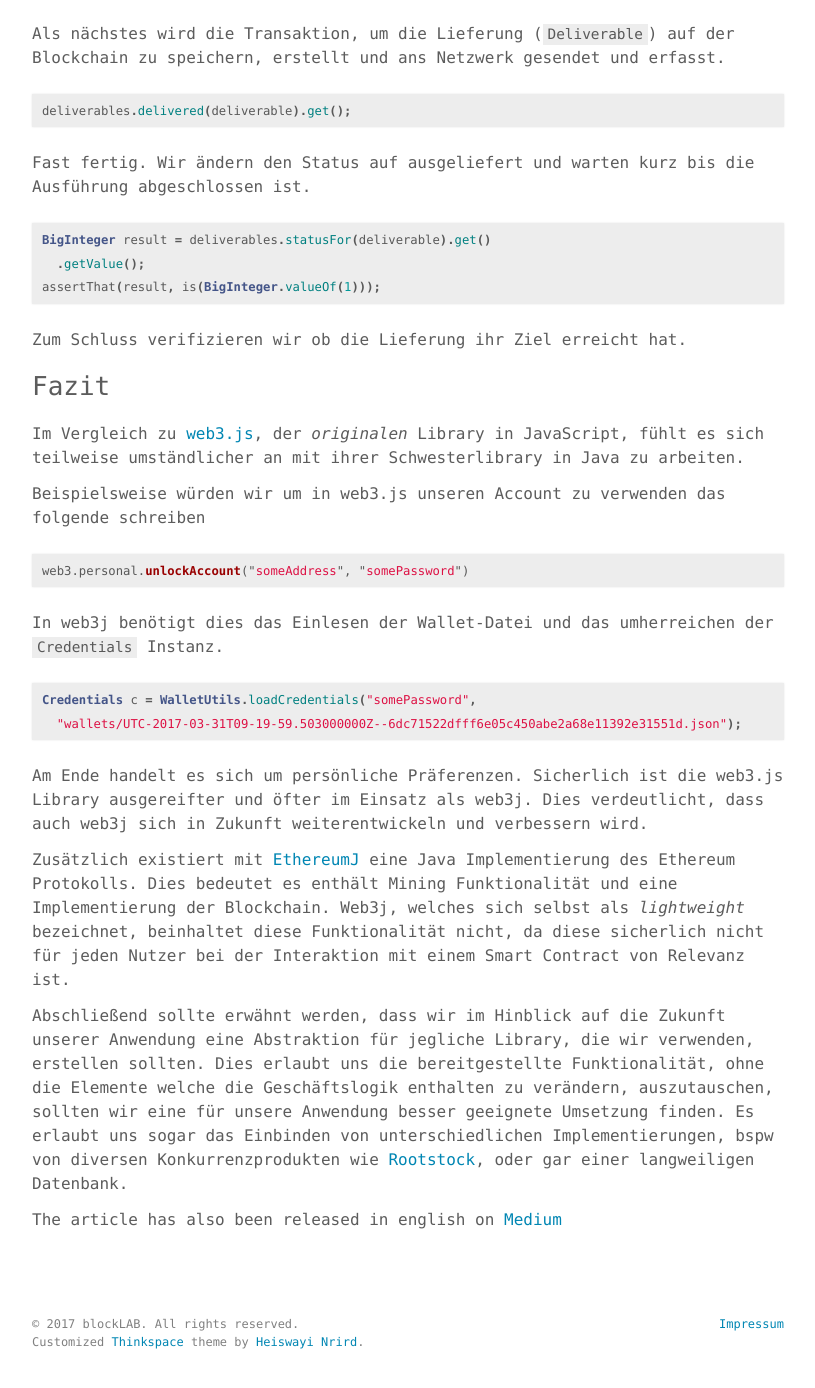
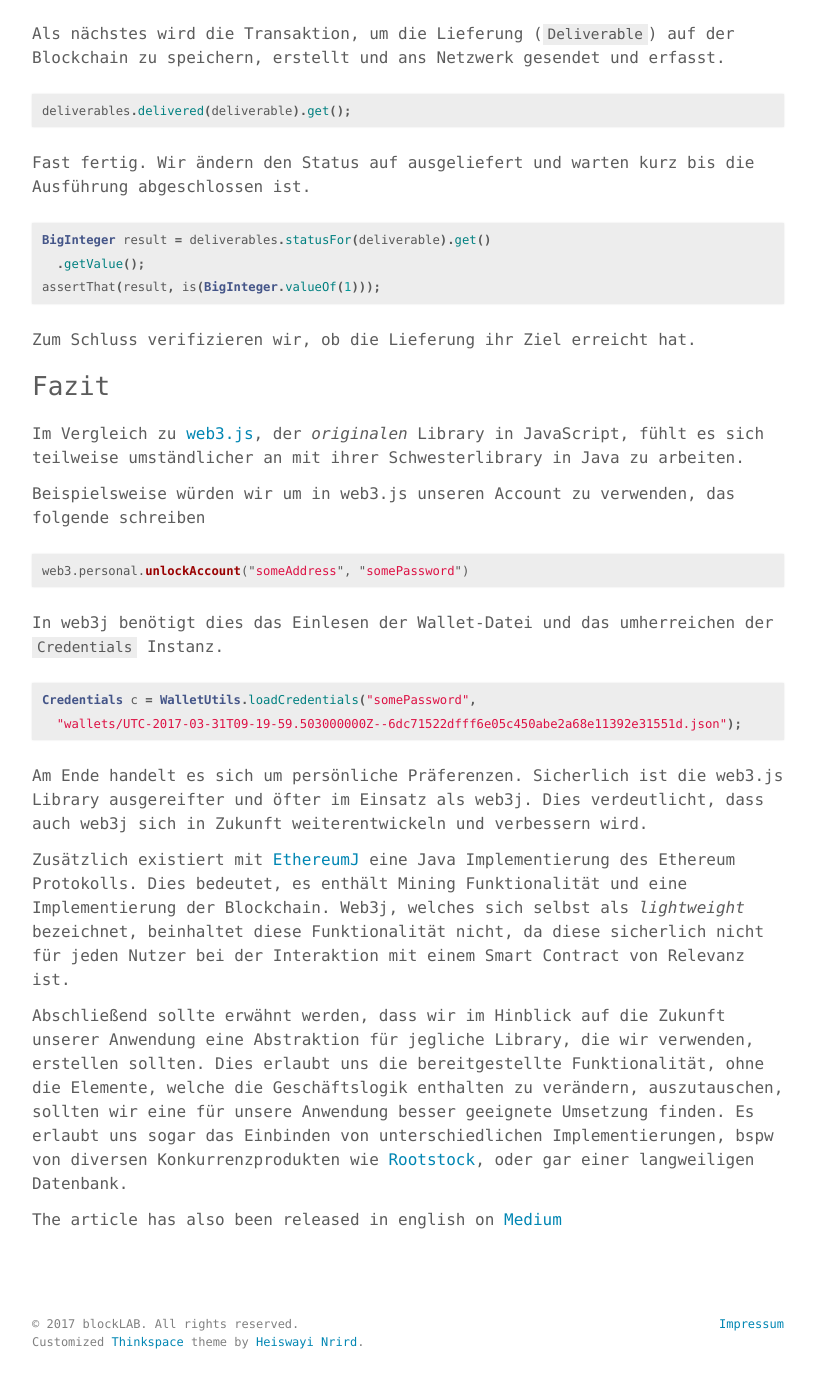
Before and after one commit to blocklab/site, a Jekyll site: the page built from _posts/2017-04-10-ethereum_und_java.md, in a window 1280 px wide and 1400 px high, scrolled down 5271 px. Shown: the top 1388 px of the window, without its empty margins (232-1047 px from the left). Built offline with Jekyll 4.4.1, drawn with Linux system fonts in a browser that asks for light colours; some of the changed text lies outside the part shown.

```diff
--- a/_posts/2017-04-10-ethereum_und_java.md
+++ b/_posts/2017-04-10-ethereum_und_java.md
@@ -14,7 +14,7 @@ Der vorliegende Artikel setzt das Wissen was ein Smart Contract ist, und wie er
 
 ## Grundlagen
 
-Um zu verstehen warum wir eine library verwenden, um mit dem Smart Contract zu interagieren, ist es hilfreich ein Verständnis zu haben wie [JSON-RPC](https://github.com/ethereum/wiki/wiki/JSON-RPC) in Ethereum eingesetzt wird.
+Um zu verstehen, warum wir eine library verwenden, um mit dem Smart Contract zu interagieren, ist es hilfreich ein Verständnis zu haben wie [JSON-RPC](https://github.com/ethereum/wiki/wiki/JSON-RPC) in Ethereum eingesetzt wird.
 
 Hinter der Funktionalität, die eine Library vermeintlich verbirgt, steckt wenig Magie. Angenommen wir möchten den Wert von `gaslimit`, dem aktuellen Maximum an rechnerischem Aufwand, welcher in einem Block geleistet werden kann, herausfinden. Mit [curl](https://curl.haxx.se/) und einem JSON parser wie [jq](https://stedolan.github.io/jq/) können wir, unter der Annahme, dass ein Ethereum Knoten auf localhost port 8545 aktiv ist, den folgenden Befehl absetzen
 
@@ -24,7 +24,7 @@ curl --silent -X POST -H "Content-Type: application/json"\
  localhost:8545 | jq .result.gasLimit
 {% endhighlight %}
 
-Das Ergebnis war zum Aufrufzeitpunkt `"0x4c4b3c"`. Es ist [hexadezimal](https://de.wikipedia.org/wiki/Hexadezimalsystem). Um den Wert ohne Nachdenken lesen zu können verwenden wir eine weitere [Pipe](https://de.wikipedia.org/wiki/Senkrechter_Strich) und der Befehl wird zu
+Das Ergebnis war zum Aufrufzeitpunkt `"0x4c4b3c"`. Es ist [hexadezimal](https://de.wikipedia.org/wiki/Hexadezimalsystem). Um den Wert ohne Nachdenken lesen zu können, verwenden wir eine weitere [Pipe](https://de.wikipedia.org/wiki/Senkrechter_Strich) und der Befehl wird zu
 
 {% highlight bash %}
 curl --silent -X POST -H "Content-Type: application/json"\
@@ -34,7 +34,7 @@ curl --silent -X POST -H "Content-Type: application/json"\
 
 welcher uns das Ergebnis `4999996` liefert.
 
-All diese Schritte sollen als Beispiel fungieren warum die Einführung einer Abstraktion Sinn macht. Nahezu alle Libraries bieten bequeme Interfaces für diese RPC calls.
+All diese Schritte sollen als Beispiel fungieren, warum die Einführung einer Abstraktion Sinn macht. Nahezu alle Libraries bieten bequeme Interfaces für diese RPC calls.
 
 Mit der Library [web3j](https://web3j.io) wird der lange Aufruf oben zu
 
@@ -47,7 +47,7 @@ Zwar weiterhin einige Schritte, und von der Software-Technik Perspektive gesehen
 
 ## web3j
 
-Um web3j zu testen verwenden wir einen einfachen Smart Contract zur Aktenhaltung. Der Smart Contract bietet eine Übersicht von `Deliverables` bzw. Lieferungen. Hierbei könnte es sich um einen Schiffscontainer handeln. Es werden Zugriffskontroller eingesetzt um nur dem `owner` (Besitzer) des Smart Contracts zu erlauben dessen Zustand zu ändern. Dies erreichen wir mit dem `onlyByOwner` _function modifier_. Der Besitzer kann eine neue Lieferung speichern (`store`) und deren Zustand auf `delivered` setzen. Im Beispiel mit dem Schiffscontainer bedeutet dies, dass der Container sein Ziel erreicht hat. Die Abfrage ob der Container sein Ziel erreicht hat ist durch jeden Netzwerkteilnehmer mit der Funktion `statusFor` möglich. Der Wert von _1_ als Status bezeugt die Ankunft der Lieferung.
+Um web3j zu testen, verwenden wir einen einfachen Smart Contract zur Aktenhaltung. Der Smart Contract bietet eine Übersicht von `Deliverables` bzw. Lieferungen. Hierbei könnte es sich um einen Schiffscontainer handeln. Es werden Zugriffskontroller eingesetzt um nur dem `owner` (Besitzer) des Smart Contracts zu erlauben dessen Zustand zu ändern. Dies erreichen wir mit dem `onlyByOwner` _function modifier_. Der Besitzer kann eine neue Lieferung speichern (`store`) und deren Zustand auf `delivered` setzen. Im Beispiel mit dem Schiffscontainer bedeutet dies, dass der Container sein Ziel erreicht hat. Die Abfrage ob der Container sein Ziel erreicht hat, ist durch jeden Netzwerkteilnehmer mit der Funktion `statusFor` möglich. Der Wert von _1_ als Status bezeugt die Ankunft der Lieferung.
 
 {% highlight javascript %}
 contract Deliverables {
@@ -82,7 +82,7 @@ contract Deliverables {
 }
 {% endhighlight %}
 
-Um mit dem [web3j Kommandozeilen-Programm](https://docs.web3j.io/command_line.html) zu arbeiten benötigen wir die hex-enkodierte Binärdatei des Contracts, die zugehörige Application Binary Interface (ABI) Datei, einen Zielordner sowie den Packagename.
+Um mit dem [web3j Kommandozeilen-Programm](https://docs.web3j.io/command_line.html) zu arbeiten, benötigen wir die hex-enkodierte Binärdatei des Contracts, die zugehörige Application Binary Interface (ABI) Datei, einen Zielordner sowie den Packagename.
 
 {% highlight bash %}
 web3j solidity generate compiled_contract/Deliverables.sol:Deliverables.bin\
@@ -120,7 +120,7 @@ public final class Deliverables extends Contract {
 }
 {% endhighlight %}
 
-Wit erkennen zwei Methoden um den Zustand des Contracts zu ändern, `store` (speichern) und `delivered` (als geliefert markieren). Beide liefern uns ein `TransactionReceipt`. Weiterhin existiert eine Methode um den Contract nach dem Status einer Lieferung zu fragen. Diese Methode `statusFor` liefert den Wert zurück ohne eine Transaktion zu erstellen. Gleichzeitig wird der korrekte Typ `Uint256` verwendet. Diese Typsicherheit wird als Vorteil gegenüber den Libraries in bspw. der JavaScript Welt gewertet.
+Wit erkennen zwei Methoden, um den Zustand des Contracts zu ändern, `store` (speichern) und `delivered` (als geliefert markieren). Beide liefern uns ein `TransactionReceipt`. Weiterhin existiert eine Methode, um den Contract nach dem Status einer Lieferung zu fragen. Diese Methode `statusFor` liefert den Wert zurück, ohne eine Transaktion zu erstellen. Gleichzeitig wird der korrekte Typ `Uint256` verwendet. Diese Typsicherheit wird als Vorteil gegenüber den Libraries in bspw. der JavaScript Welt gewertet.
 
 Die beispielhafte Interaktion mit dem Contract kann als Integrationstest dargestellt werden.
 
@@ -147,7 +147,7 @@ Wir zergliedern den Programmcode in die relevanten Schritte.
 Deliverables.load(address, web3j, credentials, gasPrice, gasLimit);
 {% endhighlight %}
 
-Der Contract wird geladen indem wir dessen `address` eine Instanz von `web3j`, die `credentials` (Ein entschlüsseltes Wallet), den `gasPrice` und das `gasLimit` angeben.
+Der Contract wird geladen, indem wir dessen `address` eine Instanz von `web3j`, die `credentials` (Ein entschlüsseltes Wallet), den `gasPrice` und das `gasLimit` angeben.
 
 Es ist festzustellen, dass `credentials`, `gasPrice` und `gasLimit` nicht notwendig wären, wenn wir nur daran interessiert wären Werte im Contract zu lesen. Beispielsweise durch die Verwendung von `statusFor`. Leseoperationen auf einem Contract sind kostenfrei. Sie benötigen keine Transaktion und somit auch nicht die damit verbundenen Transaktionskosten. Die generierte Methode benötigt diese Argumente trotzdem.
 
@@ -177,13 +177,13 @@ BigInteger result = deliverables.statusFor(deliverable).get()
 assertThat(result, is(BigInteger.valueOf(1)));
 {% endhighlight %}
 
-Zum Schluss verifizieren wir ob die Lieferung ihr Ziel erreicht hat.
+Zum Schluss verifizieren wir, ob die Lieferung ihr Ziel erreicht hat.
 
 ## Fazit
 
 Im Vergleich zu [web3.js](https://github.com/ethereum/web3.js), der _originalen_ Library in JavaScript, fühlt es sich teilweise umständlicher an mit ihrer Schwesterlibrary in Java zu arbeiten.
 
-Beispielsweise würden wir um in web3.js unseren Account zu verwenden das folgende schreiben
+Beispielsweise würden wir um in web3.js unseren Account zu verwenden, das folgende schreiben
 
 {% highlight javascript %}
 web3.personal.unlockAccount("someAddress", "somePassword")
@@ -198,8 +198,8 @@ Credentials c = WalletUtils.loadCredentials("somePassword",
 
 Am Ende handelt es sich um persönliche Präferenzen. Sicherlich ist die web3.js Library ausgereifter und öfter im Einsatz als web3j. Dies verdeutlicht, dass auch web3j sich in Zukunft weiterentwickeln und verbessern wird.
 
-Zusätzlich existiert mit [EthereumJ](https://github.com/ethereum/ethereumj) eine Java Implementierung des Ethereum Protokolls. Dies bedeutet es enthält Mining Funktionalität und eine Implementierung der Blockchain. Web3j, welches sich selbst als _lightweight_ bezeichnet, beinhaltet diese Funktionalität nicht, da diese sicherlich nicht für jeden Nutzer bei der Interaktion mit einem Smart Contract von Relevanz ist.
+Zusätzlich existiert mit [EthereumJ](https://github.com/ethereum/ethereumj) eine Java Implementierung des Ethereum Protokolls. Dies bedeutet, es enthält Mining Funktionalität und eine Implementierung der Blockchain. Web3j, welches sich selbst als _lightweight_ bezeichnet, beinhaltet diese Funktionalität nicht, da diese sicherlich nicht für jeden Nutzer bei der Interaktion mit einem Smart Contract von Relevanz ist.
 
-Abschließend sollte erwähnt werden, dass wir im Hinblick auf die Zukunft unserer Anwendung eine Abstraktion für jegliche Library, die wir verwenden, erstellen sollten. Dies erlaubt uns die bereitgestellte Funktionalität, ohne die Elemente welche die Geschäftslogik enthalten zu verändern, auszutauschen, sollten wir eine für unsere Anwendung besser geeignete Umsetzung finden. Es erlaubt uns sogar das Einbinden von unterschiedlichen Implementierungen, bspw von diversen Konkurrenzprodukten wie [Rootstock](http://www.rsk.co/), oder gar einer langweiligen Datenbank.
+Abschließend sollte erwähnt werden, dass wir im Hinblick auf die Zukunft unserer Anwendung eine Abstraktion für jegliche Library, die wir verwenden, erstellen sollten. Dies erlaubt uns die bereitgestellte Funktionalität, ohne die Elemente, welche die Geschäftslogik enthalten zu verändern, auszutauschen, sollten wir eine für unsere Anwendung besser geeignete Umsetzung finden. Es erlaubt uns sogar das Einbinden von unterschiedlichen Implementierungen, bspw von diversen Konkurrenzprodukten wie [Rootstock](http://www.rsk.co/), oder gar einer langweiligen Datenbank.
 
 The article has also been released in english on [Medium](https://medium.com/yopiter/interfacing-with-ethereum-smart-contracts-in-java-cf39b2e95b4e)
```
